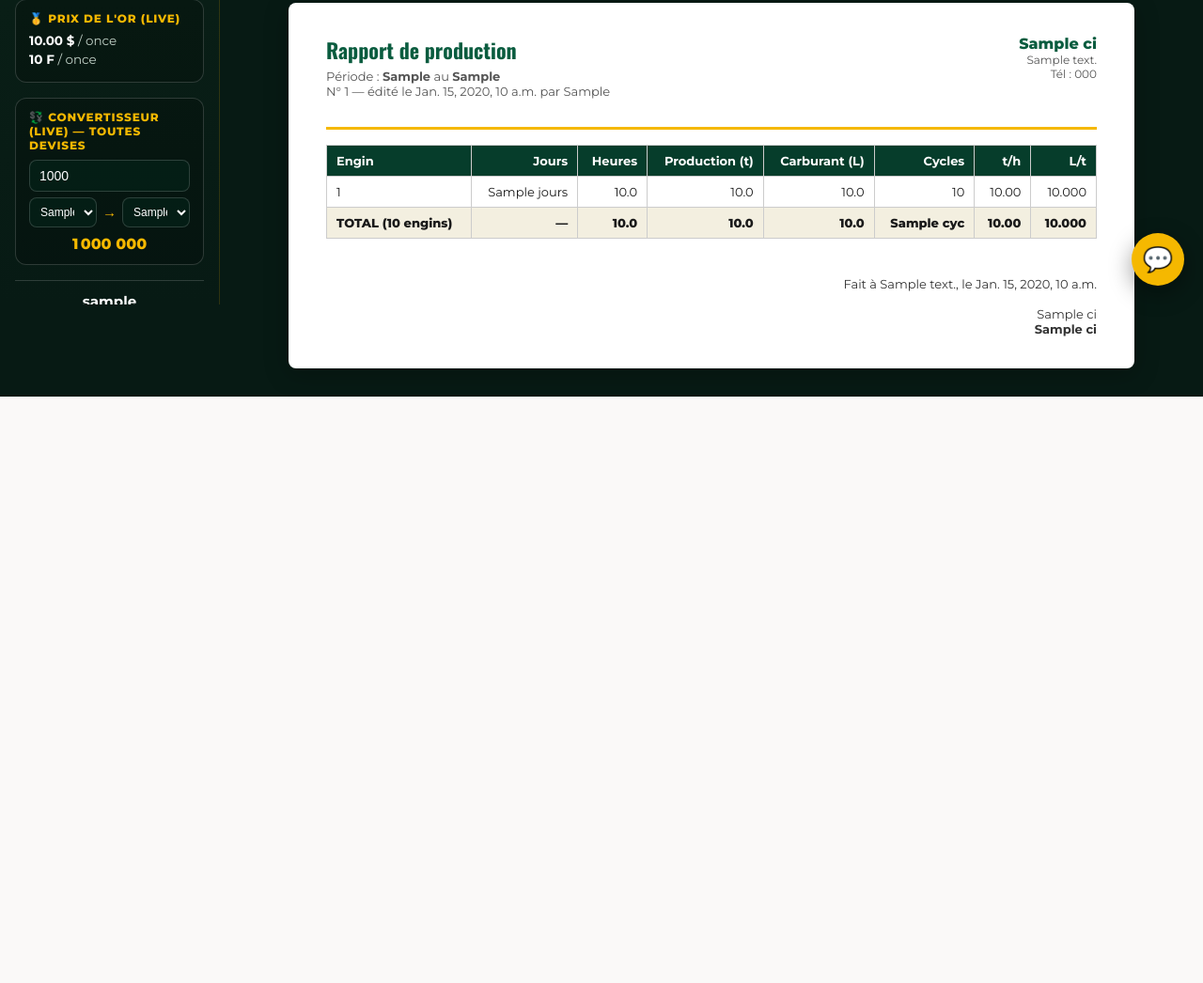
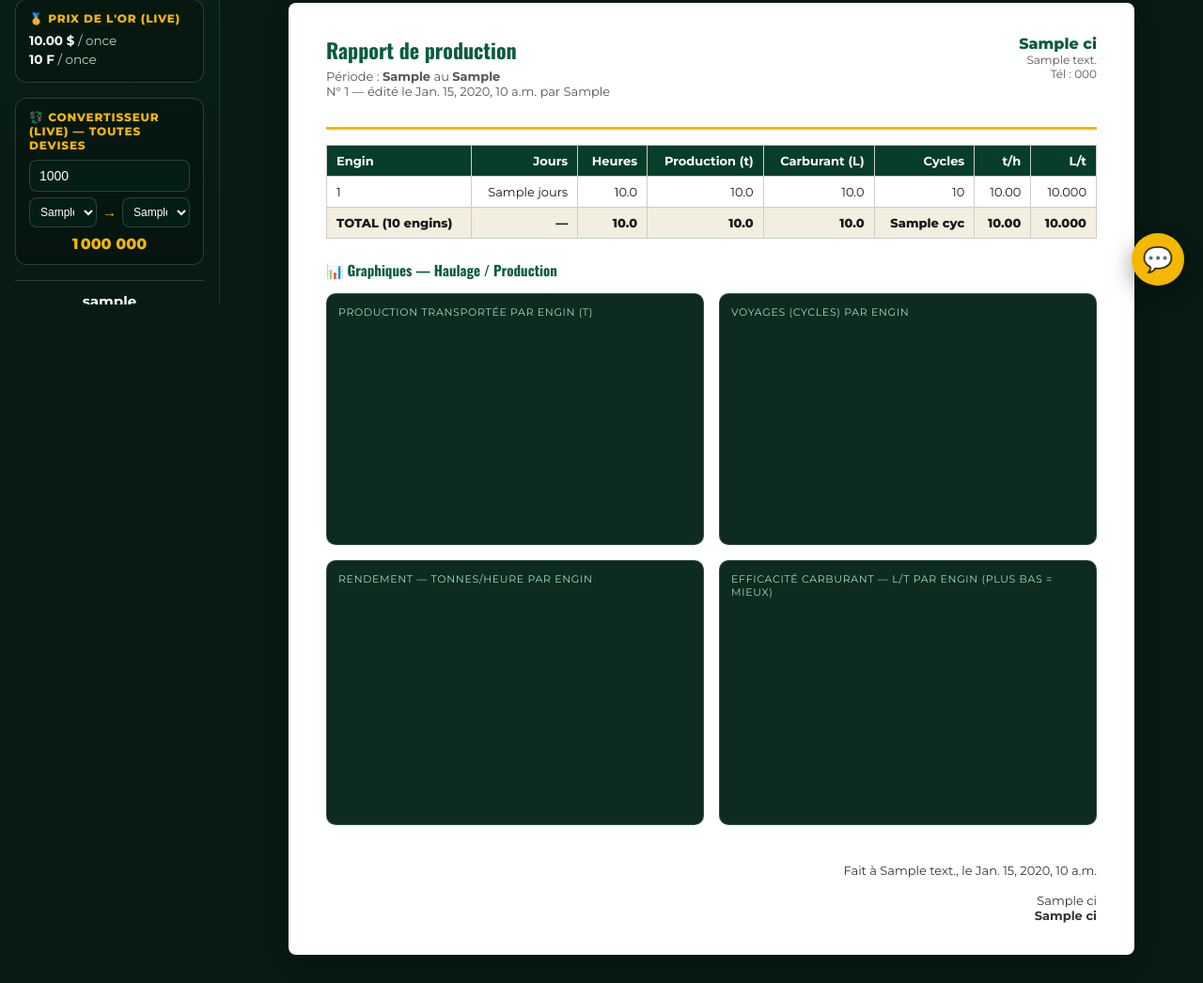
Before and after one commit to donaldulrich90-ctrl/GEMINING-1, a Django app: template templates/rapport.html in a window 1280 px wide. Shown: the part 476-1522 px from the top of the page at 94% size. Before the commit the page ends 898 px from the top, so only its background shows below. Run offline with Django 5.2, Linux system fonts and the light colour scheme; the template is opened without the code that fills it: most values are stand-ins (such as "Sample title", 1, 10 or a date in 2020); grey boxes marked "Sample" are stand-in pictures; a map, chart or similar area stays blank.

Commit message:
Rapport haulage/production : graphiques clairs + lecture intelligente (#18)
Le rapport de production (par engin) affiche désormais des graphiques :
- Production transportée par engin (t), Voyages (cycles) par engin,
  Rendement t/h par engin, Efficacité carburant L/t (barres vertes pour les
  engins les plus économes).
- Ligne de synthèse : total transporté, total voyages, meilleur engin,
  engin le plus économe.
La vue expose rows_chart_json ; le template charge Chart.js. Les graphiques
s'impriment avec le rapport PDF.


Claude-Session: https://claude.ai/code/session_01AWRhPyJtQYZr4jwqQ3knNc

Co-authored-by: Donald (via Claude) <fasoequipementstore@gmail.com>
Co-authored-by: Claude Opus 4.8 <noreply@anthropic.com>

```diff
--- a/templates/rapport.html
+++ b/templates/rapport.html
@@ -1,6 +1,7 @@
 {% extends "base.html" %}
 {% block title %}Rapport de production — GOOD ENGINEERS OS{% endblock %}
 {% block content %}
+<script src="https://cdnjs.cloudflare.com/ajax/libs/Chart.js/4.4.1/chart.umd.min.js"></script>
 
 <div class="ge-print-bar">
   <form method="get" style="display:flex;gap:10px;flex-wrap:wrap;align-items:flex-end;background:rgba(255,255,255,.04);padding:12px 14px;border-radius:10px;border:1px solid var(--ge-border);">
@@ -71,6 +72,31 @@
     {% endif %}
   </table>
 
+  {% if rows %}
+  <div class="ge-charts" style="margin-top:22px;">
+    <h2 style="font-size:15px;color:#0a5c3f;margin:0 0 4px;">📊 Graphiques — Haulage / Production</h2>
+    <p id="rapInsight" style="font-size:12.5px;color:#0a5c3f;margin:0 0 14px;font-weight:600;"></p>
+    <div style="display:grid;grid-template-columns:1fr 1fr;gap:16px;">
+      <div style="background:#0d2b20;border:1px solid var(--ge-border,#15402f);border-radius:10px;padding:12px;">
+        <div style="font-size:11px;text-transform:uppercase;letter-spacing:.06em;color:#9fdcc2;margin-bottom:8px;">Production transportée par engin (t)</div>
+        <div style="position:relative;height:220px;"><canvas id="rapProd"></canvas></div>
+      </div>
+      <div style="background:#0d2b20;border:1px solid var(--ge-border,#15402f);border-radius:10px;padding:12px;">
+        <div style="font-size:11px;text-transform:uppercase;letter-spacing:.06em;color:#9fdcc2;margin-bottom:8px;">Voyages (cycles) par engin</div>
+        <div style="position:relative;height:220px;"><canvas id="rapCyc"></canvas></div>
+      </div>
+      <div style="background:#0d2b20;border:1px solid var(--ge-border,#15402f);border-radius:10px;padding:12px;">
+        <div style="font-size:11px;text-transform:uppercase;letter-spacing:.06em;color:#9fdcc2;margin-bottom:8px;">Rendement — tonnes/heure par engin</div>
+        <div style="position:relative;height:220px;"><canvas id="rapTph"></canvas></div>
+      </div>
+      <div style="background:#0d2b20;border:1px solid var(--ge-border,#15402f);border-radius:10px;padding:12px;">
+        <div style="font-size:11px;text-transform:uppercase;letter-spacing:.06em;color:#9fdcc2;margin-bottom:8px;">Efficacité carburant — L/t par engin (plus bas = mieux)</div>
+        <div style="position:relative;height:220px;"><canvas id="rapLpt"></canvas></div>
+      </div>
+    </div>
+  </div>
+  {% endif %}
+
   <div class="ge-doc-sign">
     Fait à {{ ci.address|default:"________________" }}, le {{ today }}<br><br>
     {{ ci.signatory_title|default:"Le responsable" }}<br>
@@ -78,5 +104,63 @@
   </div>
 </div>
 
+{% if rows %}
+<script>
+(function(){
+  var rows = {{ rows_chart_json }};
+  if (!rows || !rows.length || typeof Chart === 'undefined') return;
+  var ids = rows.map(function(r){ return r.id; });
+  var cols = ['#F5B800','#28A745','#38BDF8','#FF6B00','#A78BFA','#EC4899','#14B8A6','#F97316'];
+  var barCols = ids.map(function(_,i){ return cols[i % cols.length]; });
+
+  // Lecture intelligente
+  var totProd = rows.reduce(function(s,r){ return s + (r.prod||0); },0);
+  var totCyc = rows.reduce(function(s,r){ return s + (r.cyc||0); },0);
+  var best = rows.slice().sort(function(a,b){ return b.prod - a.prod; })[0];
+  var withLpt = rows.filter(function(r){ return r.lpt > 0; });
+  var bestEff = withLpt.length ? withLpt.slice().sort(function(a,b){ return a.lpt - b.lpt; })[0] : null;
+  var ins = document.getElementById('rapInsight');
+  if (ins) {
+    ins.textContent = 'Total transporté : ' + totProd.toLocaleString('fr-FR') + ' t · ' + totCyc.toLocaleString('fr-FR') + ' voyages · '
+      + 'Meilleur engin : ' + (best ? best.id + ' (' + best.prod.toLocaleString('fr-FR') + ' t)' : '—')
+      + (bestEff ? ' · Plus économe : ' + bestEff.id + ' (' + bestEff.lpt + ' L/t)' : '');
+  }
+
+  var axis = function(opts){
+    opts = opts || {};
+    return {
+      responsive: true, maintainAspectRatio: false,
+      plugins: { legend: { display: false } },
+      scales: {
+        y: { beginAtZero: true, max: opts.max, ticks: { color: '#cfe9dc', font: { size: 11 } }, grid: { color: 'rgba(255,255,255,0.08)' } },
+        x: { ticks: { color: '#cfe9dc', font: { size: 11 } }, grid: { display: false } }
+      }
+    };
+  };
+
+  new Chart(document.getElementById('rapProd'), {
+    type: 'bar',
+    data: { labels: ids, datasets: [{ data: rows.map(function(r){ return r.prod; }), backgroundColor: barCols, borderRadius: 4 }] },
+    options: axis()
+  });
+  new Chart(document.getElementById('rapCyc'), {
+    type: 'bar',
+    data: { labels: ids, datasets: [{ data: rows.map(function(r){ return r.cyc; }), backgroundColor: '#38BDF8', borderRadius: 4 }] },
+    options: axis()
+  });
+  new Chart(document.getElementById('rapTph'), {
+    type: 'bar',
+    data: { labels: ids, datasets: [{ data: rows.map(function(r){ return r.tph; }), backgroundColor: '#28A745', borderRadius: 4 }] },
+    options: axis()
+  });
+  new Chart(document.getElementById('rapLpt'), {
+    type: 'bar',
+    data: { labels: ids, datasets: [{ data: rows.map(function(r){ return r.lpt; }), backgroundColor: rows.map(function(r){ return r.lpt > 0 && bestEff && r.lpt <= bestEff.lpt * 1.15 ? '#28A745' : '#F5B800'; }), borderRadius: 4 }] },
+    options: axis()
+  });
+})();
+</script>
+{% endif %}
+
 {% if print %}<script>window.addEventListener('load', function(){ setTimeout(function(){ window.print(); }, 400); });</script>{% endif %}
 {% endblock %}
```
Also changed, not shown: webcore/views.py (+10 -0 lines).
